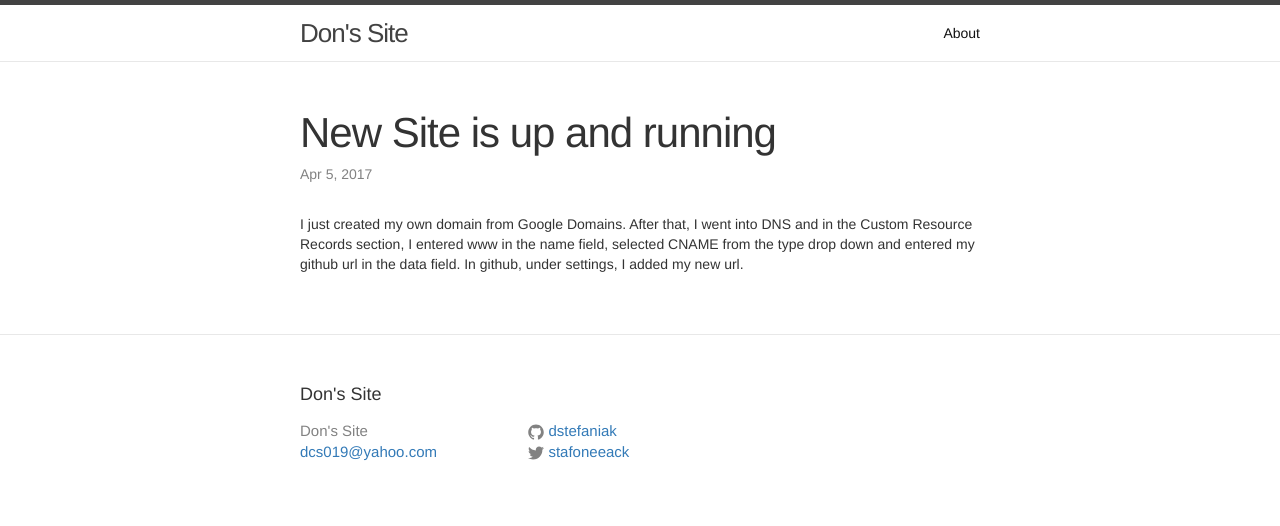
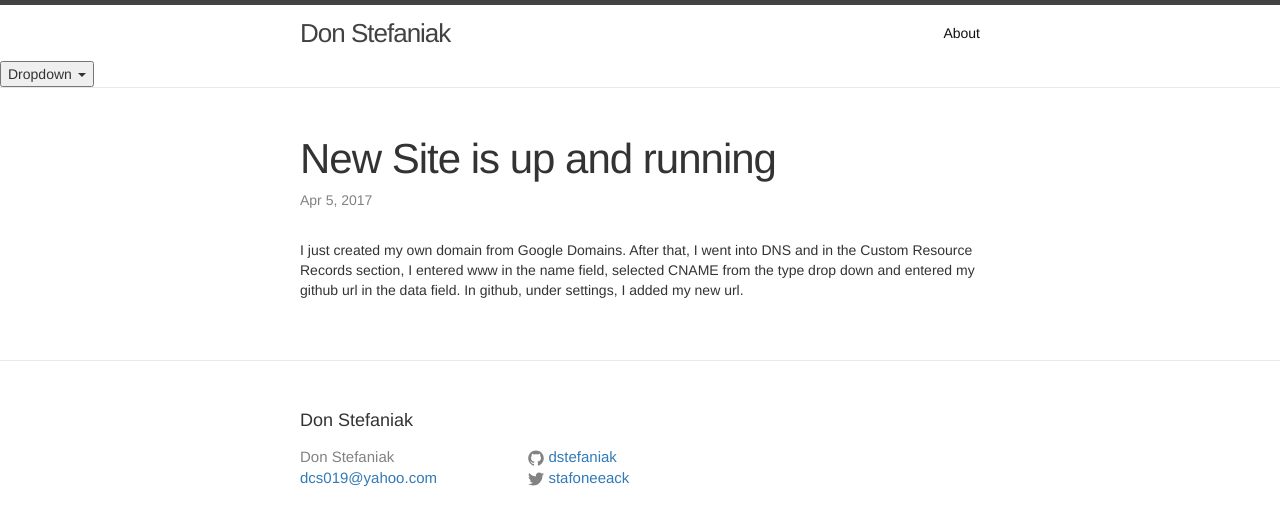
Before and after one commit to dstefaniak/lines-jekyll, a Jekyll site: the page built from _posts/2017-04-05-dns.markdown, in a window 1280 px wide. Shown: the top 526 px of the page. Built offline with Jekyll 4.4.1, drawn with Linux system fonts in a browser that asks for light colours.

Commit message:
updated header

```diff
--- a/_config.yml
+++ b/_config.yml
@@ -13,10 +13,10 @@
 # you will see them accessed via {{ site.title }}, {{ site.email }}, and so on.
 # You can create any custom variable you would like, and they will be accessible
 # in the templates via {{ site.myvariable }}.
-title: Don's Site
+title: Don Stefaniak
 email: dcs019@yahoo.com
-baseurl: "" # the subpath of your site, e.g. /blog
-url: "" # the base hostname & protocol for your site, e.g. http://example.com
+baseurl: ""
+url: # the base hostname & protocol for your site, e.g. http://example.com
 twitter_username: stafoneeack
 github_username:  dstefaniak
 
--- a/_includes/header.html
+++ b/_includes/header.html
@@ -24,4 +24,15 @@
 
   </div>
 
+
+    <div class="dropdown">
+    <button id="dLabel" type="button" data-toggle="dropdown" aria-haspopup="true" aria-expanded="false">
+      Dropdown
+      <span class="caret"></span>
+    </button>
+    <ul class="dropdown-menu" aria-labelledby="dLabel">
+      ...
+    </ul>
+  </div>
+
 </header>
--- a/_layouts/home.html
+++ b/_layouts/home.html
@@ -1,8 +1,6 @@
 ---
 layout: default
 ---
-
-<div class="home">
 
   <h1 class="page-heading">Posts</h1>
 
```
Also changed, not shown: _includes/head.html (line endings or trailing spaces).
